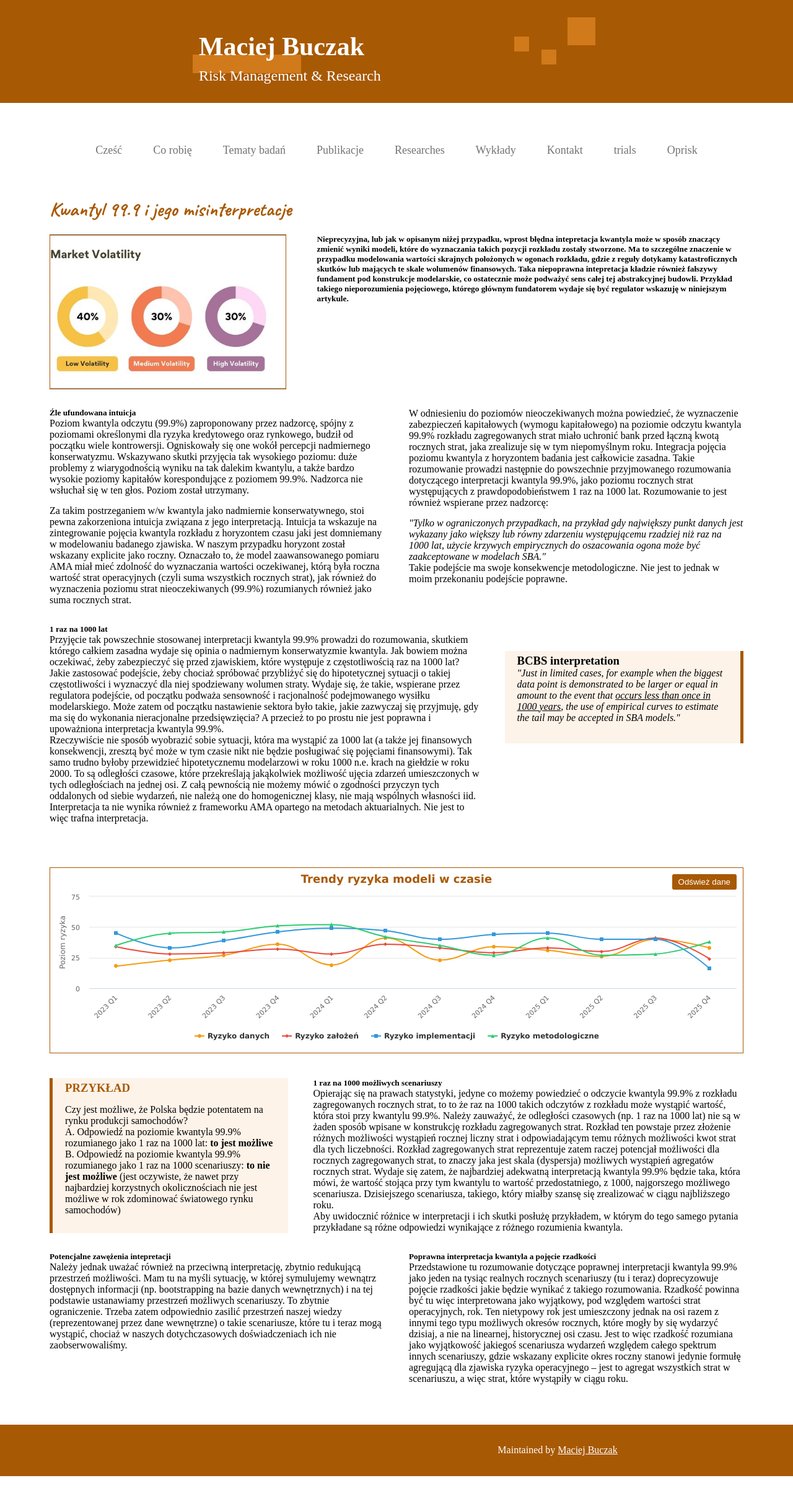
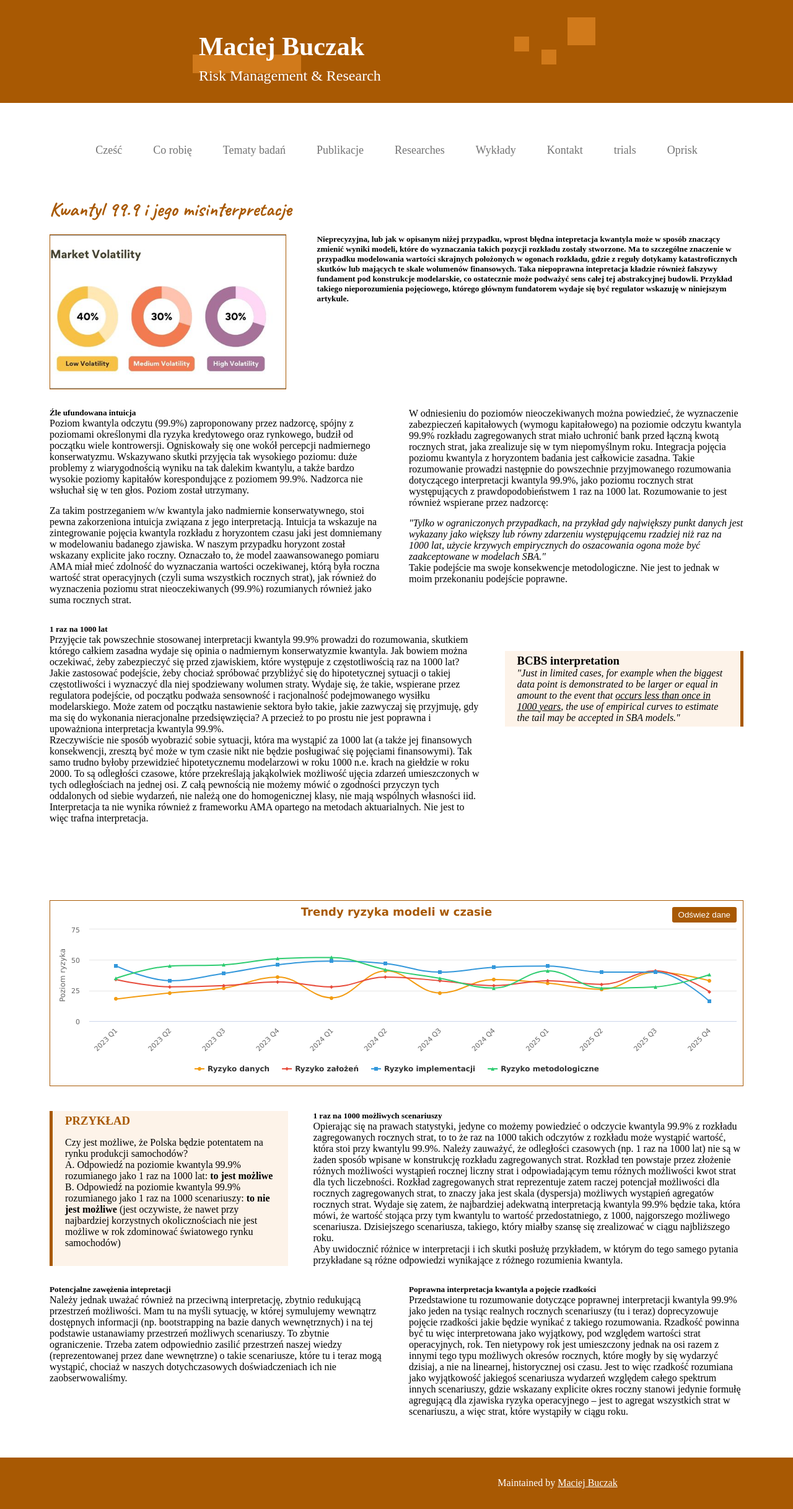
Before and after one commit to MaciejBuczak/risk-research, a Jekyll site: the page built from art-oprisk-kw999.md, in a window 1280 px wide. Shown: the whole page at 62% size. Built offline with Jekyll 4.4.1, drawn with Linux system fonts in a browser that asks for light colours; before the commit the page ends 2381 px from its top, so only the background shows below that.

Commit message:
Update art-oprisk-kw999-layout.html

```diff
--- a/_layouts/art-oprisk-kw999-layout.html
+++ b/_layouts/art-oprisk-kw999-layout.html
@@ -857,7 +857,7 @@
           </div>
 
           <!-- Element O 3.2 -->
-          <div class="ryzmod-orange-box" style="width: 35%; background-color: #fdf3e9; margin-top: 43px; margin-bottom: 160px; padding-left: 20px; padding-right: 20px; padding-top: 5px; padding-bottom: 5px; border-right: 5px solid #a85903; position: relative;">
+          <div class="ryzmod-orange-box" style="width: 35%; background-color: #fdf3e9; margin-top: 43px; margin-bottom: 240px; padding-left: 20px; padding-right: 20px; padding-top: 5px; padding-bottom: 5px; border-right: 5px solid #a85903; position: relative;">
             <h3>BCBS interpretation</h3>
             <p><i>"Just in limited cases, for example when the biggest data point is demonstrated to be larger or equal in amount to the event that <u>occurs less than once in 1000 years</u>, the use of empirical curves to estimate the tail may be accepted in SBA models."</i></p>
           </div>
```
